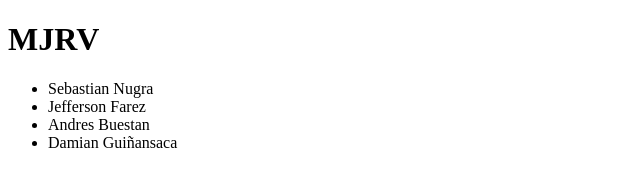
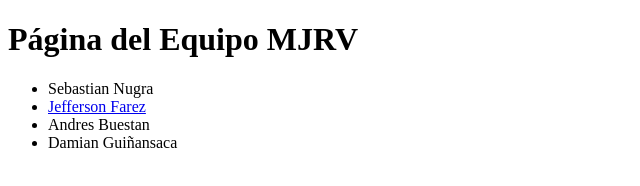
Before and after one commit to sebastianNugra/pagina-grupo-MJRV, a plain HTML site: page index.html in a window 1280 px wide. Shown: the whole page, without its empty margins (0-640 px from the left). Drawn offline with Linux system fonts and the light colour scheme.

Commit message:
Agregar cambios

```diff
--- a/index.html
+++ b/index.html
@@ -6,11 +6,11 @@
   <title>Equipo MJRV</title>
 </head>
 <body>
-  <h1>MJRV</h1>
+  <h1>Página del Equipo MJRV</h1>
 
   <ul id="integrantes">
     <li>Sebastian Nugra</li>
-    <li>Jefferson Farez</li>
+    <li><a href="jefferson.html">Jefferson Farez</a></li>
     <li>Andres Buestan</li>
     <li>Damian Guiñansaca</li>
   </ul>
```
Also changed, not shown: jefferson.html (renamed from jeffersonFarez.html).
